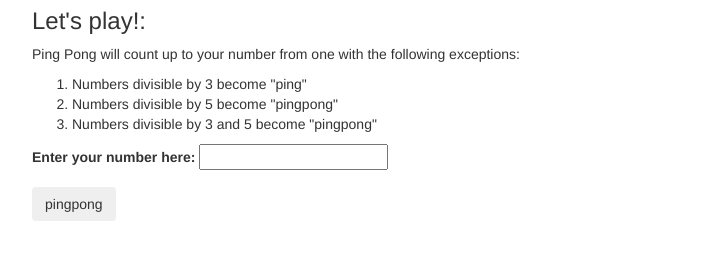
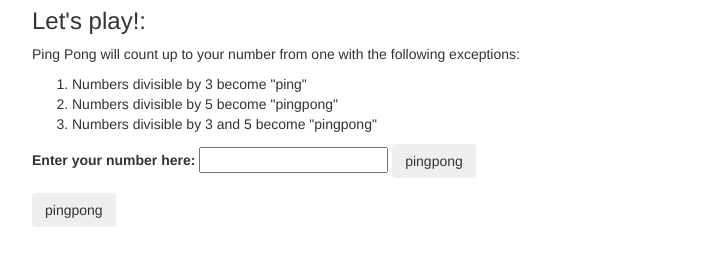
Before and after one commit to Jacobokia/PingPong, a plain HTML site: page index.html in a window 1280 px wide. Shown: the part 82-348 px from the top of the page, without its empty margins (38-753 px from the left). Drawn offline with Linux system fonts and the light colour scheme.

Commit message:
move the button into the container

```diff
--- a/index.html
+++ b/index.html
@@ -27,6 +27,7 @@
       <div class="form-group">
         <label for="userinput"><strong>Enter your number here:</strong></label>
         <input id="userinput" type="text">
+        <button type="submit" class="btn">pingpong</button>
 
       </div>
       <button type="submit" class="btn">pingpong</button>
```
